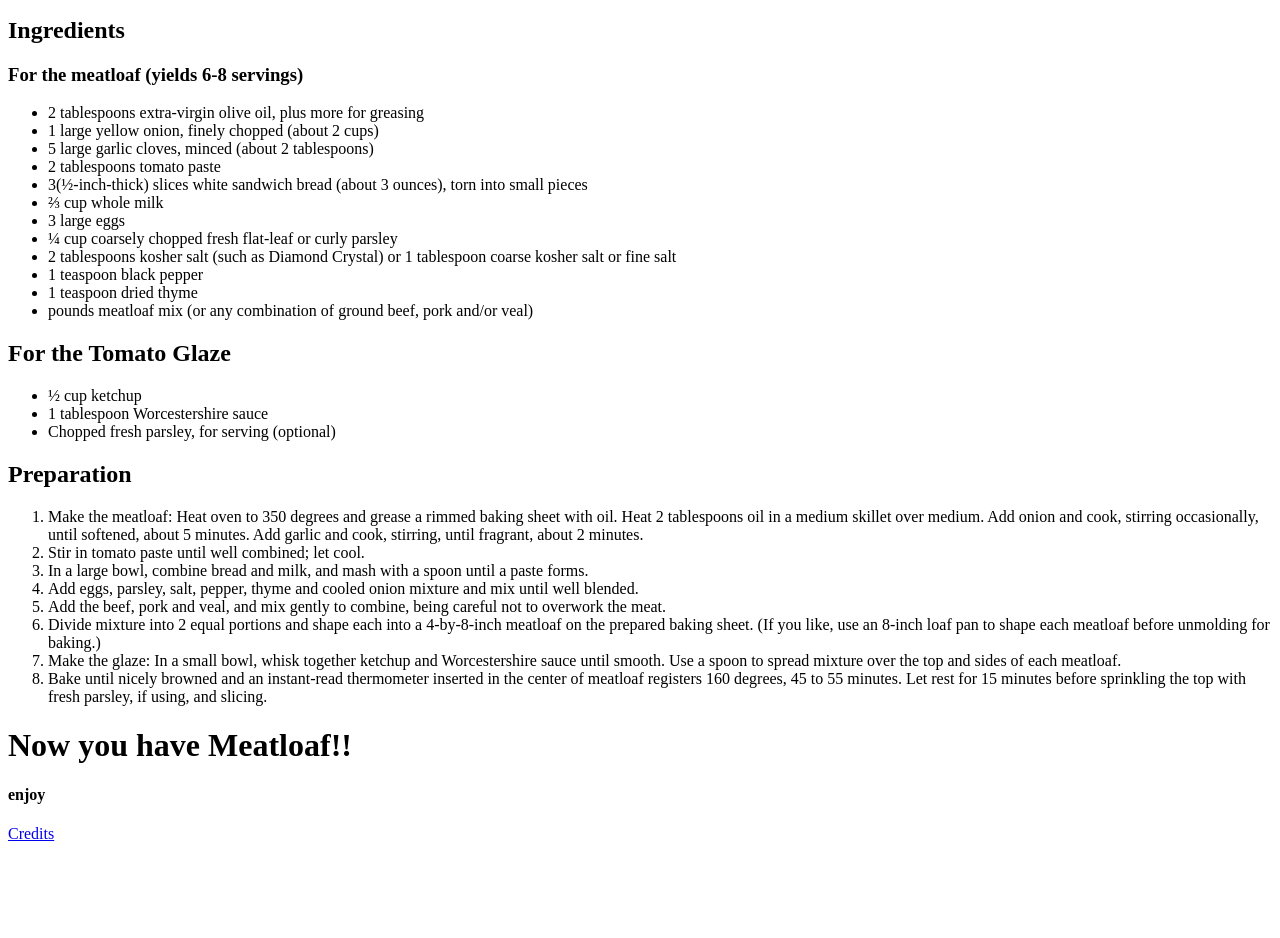
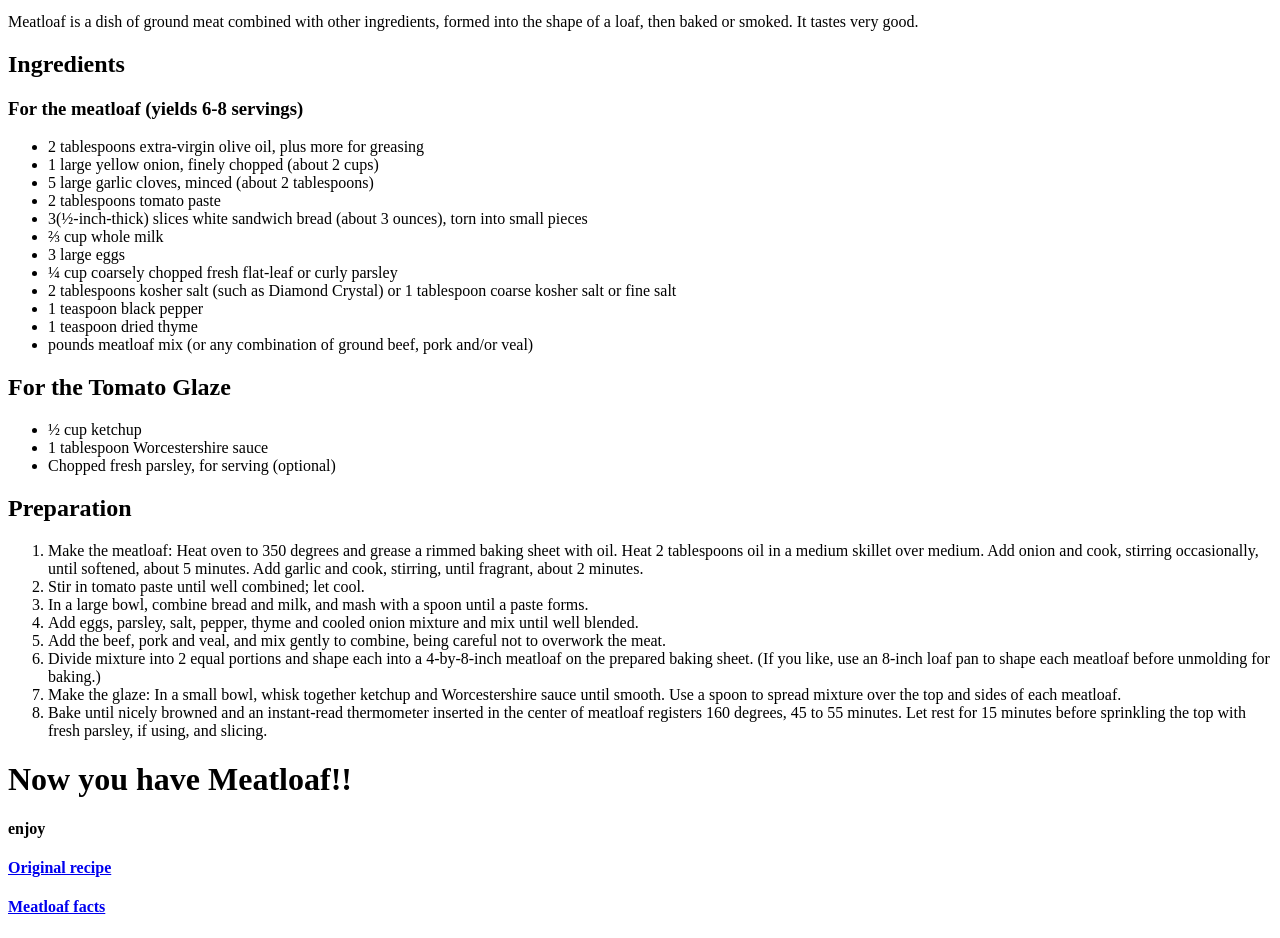
Before and after one commit to beeefsqatch/webdevelopment, a website: page Recipe/index.html in a window 1280 px wide. Shown: the part 101-1039 px from the top of the page. Before the commit the page ends 952 px from the top, so only its background shows below. Drawn offline with Linux system fonts and the light colour scheme.

Commit message:
Added meatloaf again

```diff
--- a/Recipe/index.html
+++ b/Recipe/index.html
@@ -7,6 +7,10 @@
 <body>
 <h1> <i>How to make Meatloaf</i></h1>
 <img src="Meatloaf.jpg" width="500" height="400" alt=" Tasty Looking Meatloaf">
+<p>
+    Meatloaf is a dish of ground meat combined with other ingredients, formed into the shape of a loaf, then baked or smoked.
+    It tastes very good.
+</p>
 <h2> Ingredients</h2>
 <h3> For the meatloaf (yields 6-8 servings)</h3>
 <ul>
@@ -44,9 +48,12 @@
 <h1> Now you have Meatloaf!!</h1>
 <h4> enjoy </h4>
 
-<a href="https://cooking.nytimes.com/recipes/1020853-meatloaf"
-<h4> Credits</h4>
+<a href="https://cooking.nytimes.com/recipes/1020853-meatloaf">
+<h4> Original recipe</h4>
 
+</a>
+<a href="https://en.wikipedia.org/wiki/Meatloaf">
+<h4> Meatloaf facts</h4>
 </a>
 </body>
 </html>
```
